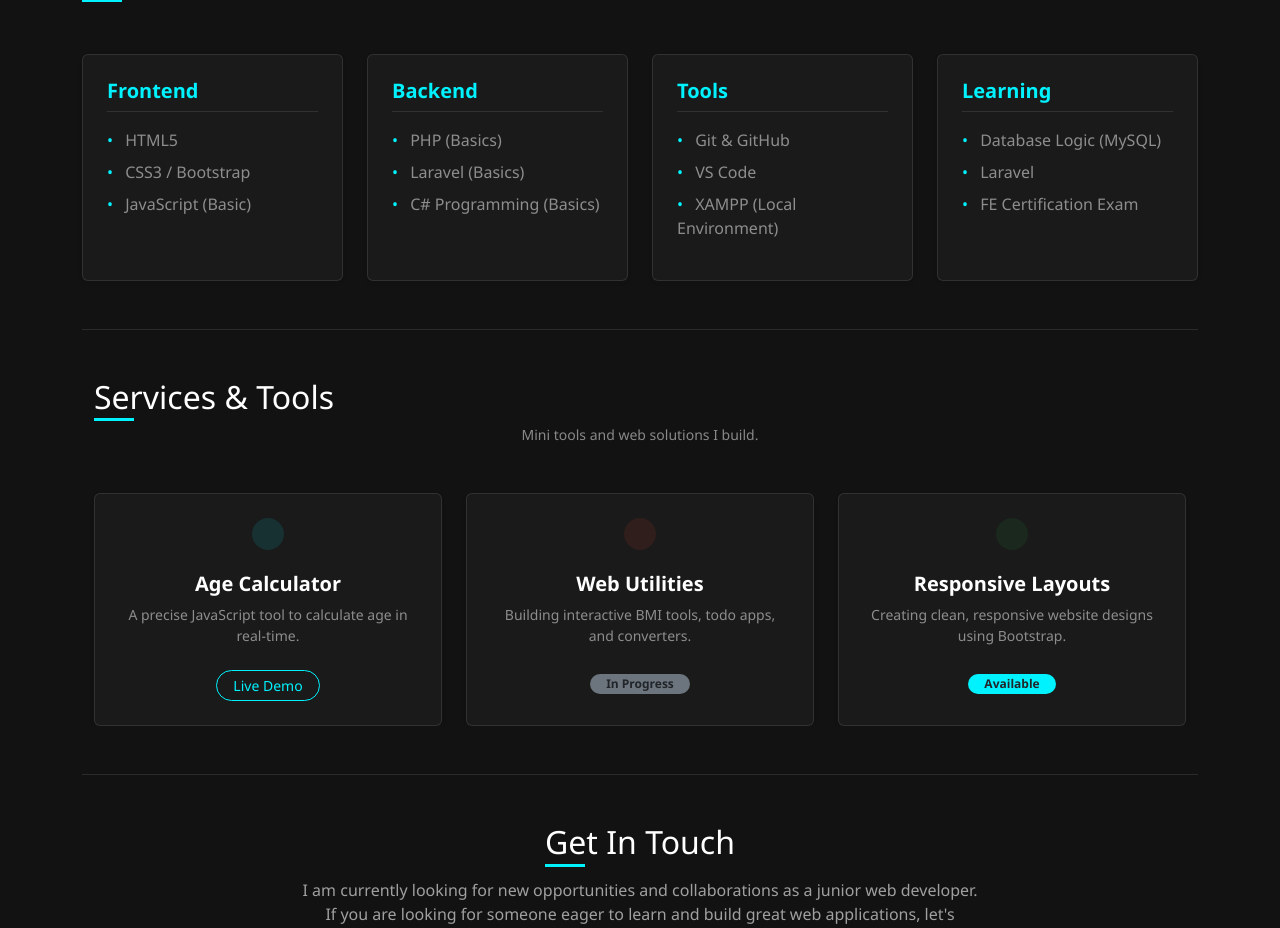
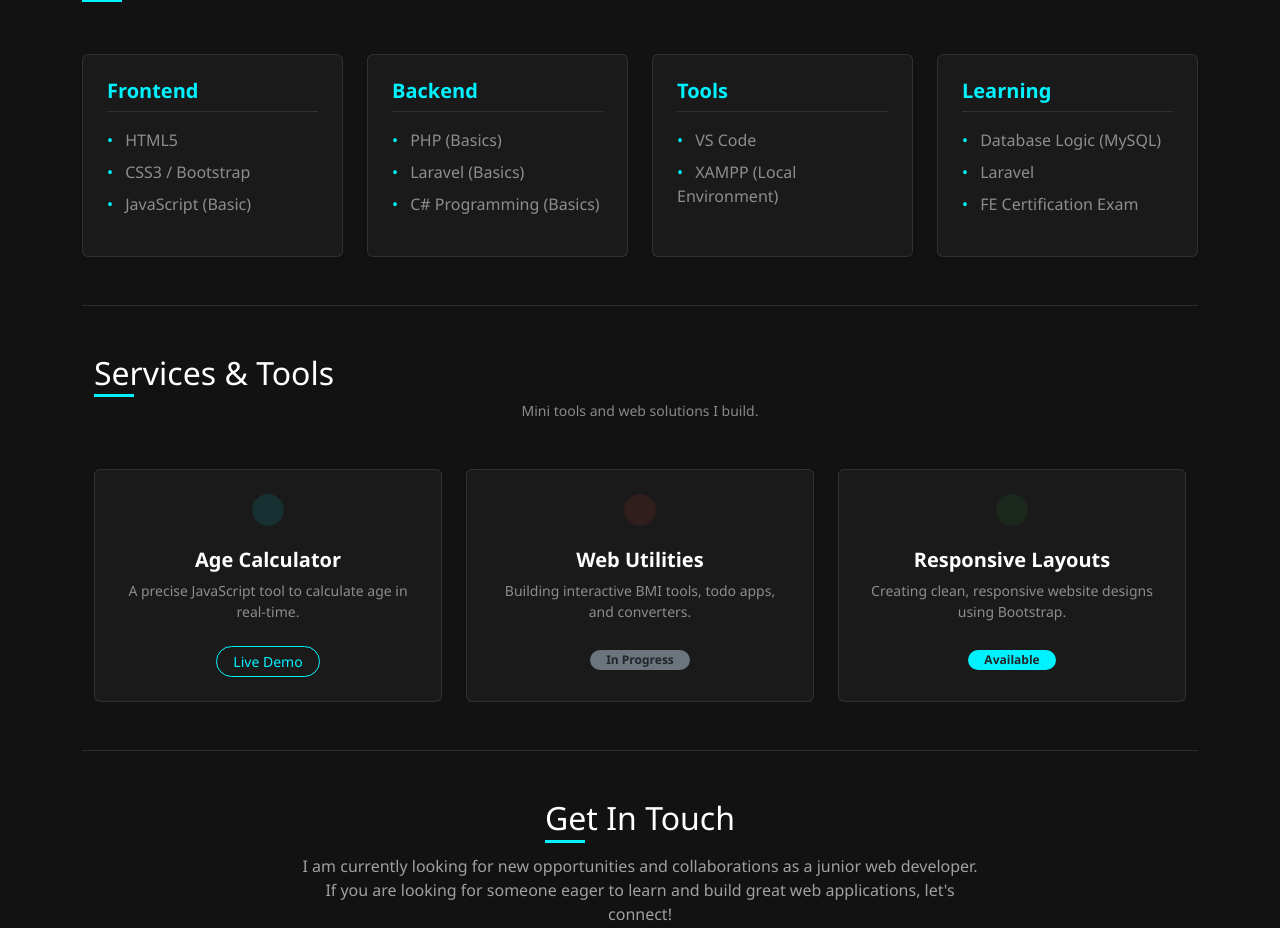
Before and after one commit to zinlinhtet0162-gif/portfolio, a plain HTML site: page index.html in a window 1280 px wide. Shown: the part 1001-1929 px from the top of the page. Drawn offline with nearby package versions, Linux system fonts and the light colour scheme.

Commit message:
Remove Git & GitHub from tools list

```diff
--- a/index.html
+++ b/index.html
@@ -100,7 +100,6 @@
                         <h5 class="text-accent fw-bold mb-3 border-bottom border-secondary border-opacity-25 pb-2">Tools
                         </h5>
                         <ul class="list-unstyled d-flex flex-column gap-2 text-white-50">
-                            <li><span class="text-accent me-2">•</span> Git & GitHub</li>
                             <li><span class="text-accent me-2">•</span> VS Code</li>
                             <li><span class="text-accent me-2">•</span> XAMPP (Local Environment)</li>
                         </ul>
```
